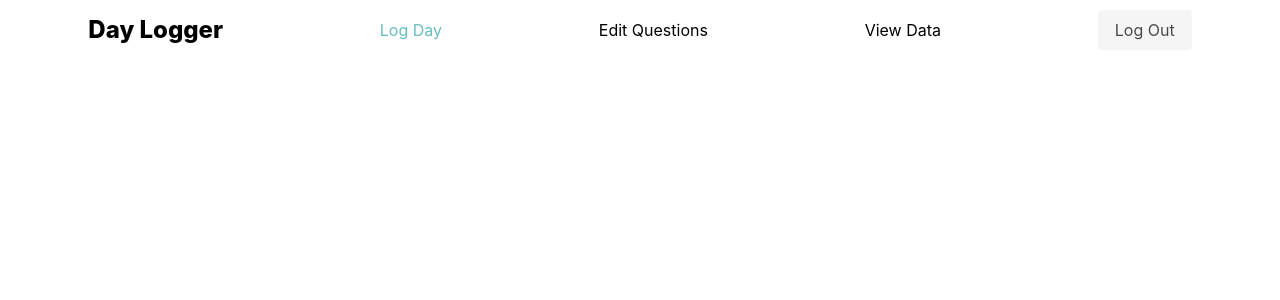
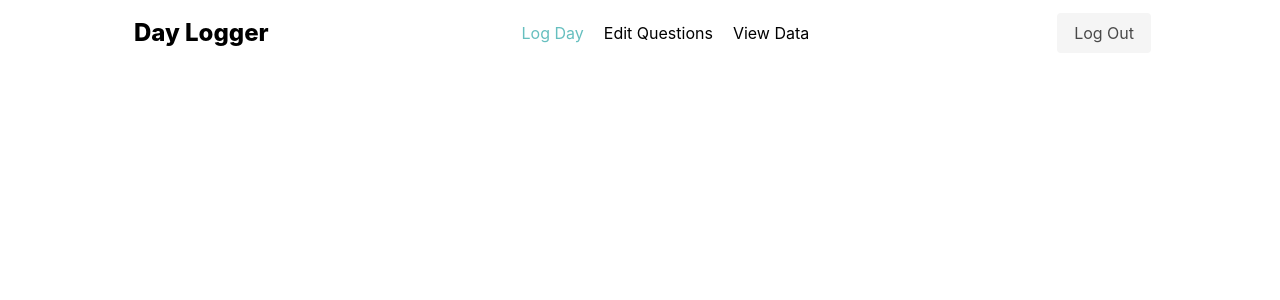
Before and after one commit to LDYWINNER/cse316-finalproject-front, a React (Create React App) app: page /logDay in a window 1280 px wide. Shown: the top 300 px of the page. Built offline with nearby package versions, Linux system fonts and the light colour scheme.

Commit message:
Navbar menus margin updated

```diff
--- a/src/app.css
+++ b/src/app.css
@@ -51,7 +51,10 @@ button:hover {
 .logo {
   font-size: 24px;
   font-weight: 800;
+  margin: 5px;
 }
+
+
 
 @media (max-width: 600px) {
   .logo {
--- a/src/components/Navbar.js
+++ b/src/components/Navbar.js
@@ -22,21 +22,23 @@ const Navbar = () => {
                 <li className='logo'>
                     <NavLink to='/' style={{color:"black"}}>Day Logger</NavLink>
                 </li>
-                <li>
+                <div style={{display: 'flex'}}>
+                    <li style={{margin: '10px'}}>
                         <NavLink to='/logDay' style={{color:"black"}} activeStyle={{color: '#66bfbf'}}>
                             Log Day
                         </NavLink>
                     </li>
-                <li>
+                    <li style={{margin: '10px'}}>
                         <NavLink to='/editQuestions' style={{color:"black"}} activeStyle={{ color: '#66bfbf' }}>
                             Edit Questions
                         </NavLink>
                     </li>
-                <li>
+                    <li style={{margin: '10px'}}>
                         <NavLink to='/dashboard' style={{color:"black"}} activeStyle={{ color: '#66bfbf' }}>
                             View Data
                         </NavLink>
                     </li>
+                </div>
                 <div className="buttons">
                     <button onClick={Logout} className="button is-light">
                         Log Out
```
Lines whose indentation alone changed are shown as unchanged.
